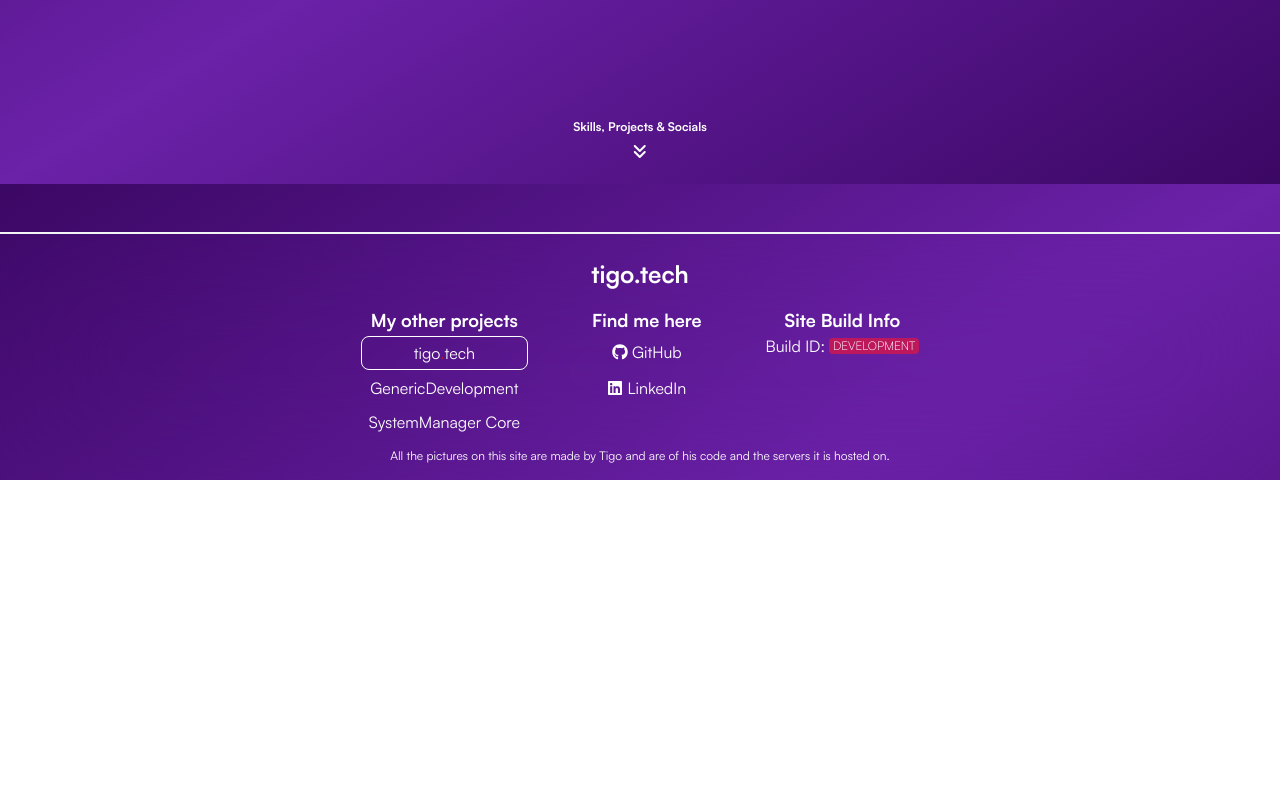
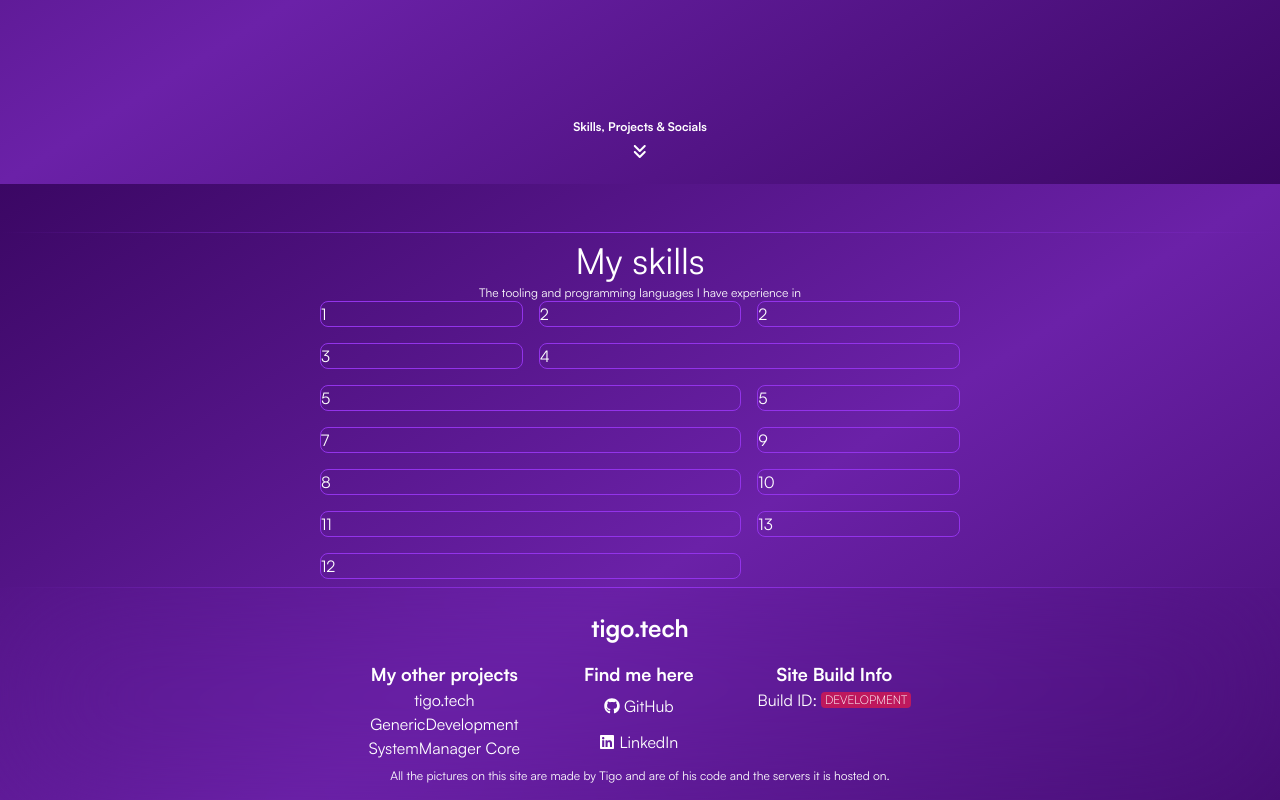
Before and after one commit to tigomiddelkoop/Portfolio, a Next.js app: page / in a window 1280 px wide. Shown: the part 616-1416 px from the top of the page. Before the commit the page ends 1096 px from the top, so only its background shows below. Built offline with nearby package versions, Linux system fonts and the light colour scheme.

Commit message:
Update font, and added new stuff tooo

```diff
--- a/app/components/button.tsx
+++ b/app/components/Button.tsx
@@ -1,4 +1,5 @@
 import styles from "./button.module.scss"
+import React from "react";
 
 interface Props {
     onClick?: any
@@ -9,7 +10,7 @@ interface Props {
 }
 
 
-export default function Button(props: Props) {
+export default function Button(props: Props): React.JSX.Element  {
 
     let type = styles.primary;
 
--- /dev/null
+++ b/app/components/Footer.tsx
@@ -0,0 +1,71 @@
+"use client"
+
+import Pill from "./Pill";
+import styles from "./footer.module.scss"
+import React, {useEffect, useState} from "react";
+import {FontAwesomeIcon} from "@fortawesome/react-fontawesome";
+import {faDiscord, faGithub, faLinkedin} from "@fortawesome/free-brands-svg-icons";
+import Separator from "@/app/components/Separator";
+
+export default function Footer(): React.JSX.Element  {
+
+    // This might not be the best option, I want to look for a better option.
+    const [buildId, setBuildId] = useState("DEVELOPMENT")
+    // useEffect(() => {
+    //     if (buildId == "") {
+    //         fetch("/api/buildid").then(response => response.json().then(data => setBuildId(data.buildId)))
+    //     }
+    // }, [buildId])
+
+    const footerLink = styles.link + " dark:hover:bg-pink-700 items-center"
+    const footerLinkActive = styles.link + " dark:hover:bg-pink-700 items-center border border-rounded border-white"
+
+    return <footer>
+        <Separator classNames={"mt-2"}/>
+        <div className={"backdrop-blur-3xl text-white align-bottom p-4 border-gray-100 items-center justify-center text-center dark:border-gray-500"}>
+            <h1 className={"text-2xl py-2 font-bold"}>tigo<span className={"text-700"}>.</span>tech</h1>
+
+            <div className={"flex flex-col lg:flex-row justify-center text-center"}>
+                <div className={styles.categoryContainer}>
+                    <p className={styles.categoryTitle}>My other projects</p>
+                    <a className={""} href={"https://tigo.tech"}>tigo.tech</a>
+                    <a className={""} href={"https://genericdevelopment.nl"}>GenericDevelopment</a>
+                    <a className={""} href={"https://systemmanager.io"}>SystemManager Core</a>
+                </div>
+
+                <div className={styles.categoryContainer}>
+                    <div>
+                        <p className={styles.categoryTitle}>Find me here</p>
+                    </div>
+                    <div className={styles.socialMediaCategory}>
+                        <a className={footerLink} rel={"noreferrer noopener _blank"}
+                           href={"https://github.com/tigomiddelkoop"}><FontAwesomeIcon width={16} className={"mr-1"}
+                                                                                       icon={faGithub}/> GitHub</a>
+
+                        <a className={footerLink} rel={"noreferrer noopener _blank"}
+                           href={"https://www.linkedin.com/in/tigo-middelkoop-92067a15b/"}><FontAwesomeIcon width={16}
+                                                                                                            className={"mr-1"}
+                                                                                                            icon={faLinkedin}/> LinkedIn</a>
+                    </div>
+                </div>
+
+                <div className={styles.categoryContainer}>
+                    {/*<div className={"mb-2"}>*/}
+                    {/*    <p className={styles.categoryTitle + ""}>Kubernetes info</p>*/}
+                    {/*</div>*/}
+                    <div>
+                        <p className={styles.categoryTitle}>Site Build Info</p>
+                        <div className={"flex items-center justify-center"}>
+                            <p className={"mr-1"}>Build ID:</p>
+                            <Pill className={""}>{buildId}</Pill>
+                        </div>
+                    </div>
+                </div>
+            </div>
+            <p className={"text-xs"}>
+                All the pictures on this site are made by Tigo and are of his code and the servers it is hosted
+                on.
+            </p>
+        </div>
+    </footer>
+}
--- /dev/null
+++ b/app/components/Separator.tsx
@@ -0,0 +1,8 @@
+import React from "react";
+export default function Separator(props: {classNames?: string}): React.JSX.Element {
+
+
+    return (
+        <div className={`${props.classNames} w-full h-px bg-gradient-to-r from-transparent via-purple-600 to-transparent dark:via-slate-600`}></div>
+    )
+}
--- a/app/components/footer.module.scss
+++ b/app/components/footer.module.scss
@@ -1,5 +1,5 @@
 .categoryContainer {
-  @apply py-2 px-8;
+  @apply py-2 px-8 flex flex-col;
 }
 
 .categoryTitle {
--- a/app/components/footer.tsx
+++ /dev/null
@@ -1,69 +0,0 @@
-"use client"
-
-import Pill from "./pill";
-import styles from "./footer.module.scss"
-import {useEffect, useState} from "react";
-import {FontAwesomeIcon} from "@fortawesome/react-fontawesome";
-import {faDiscord, faGithub, faLinkedin} from "@fortawesome/free-brands-svg-icons";
-
-export default function Footer() {
-
-    // This might not be the best option, I want to look for a better option.
-    const [buildId, setBuildId] = useState("DEVELOPMENT")
-    // useEffect(() => {
-    //     if (buildId == "") {
-    //         fetch("/api/buildid").then(response => response.json().then(data => setBuildId(data.buildId)))
-    //     }
-    // }, [buildId])
-
-    const footerLink = styles.link + " dark:hover:bg-pink-700 items-center"
-    const footerLinkActive = styles.link + " dark:hover:bg-pink-700 items-center border border-rounded border-white"
-
-    return <footer
-        className={"backdrop-blur-3xl text-white align-bottom p-4 border-t-2 border-gray-100 items-center justify-center text-center dark:bg-gray-800 dark:border-gray-500"}>
-        <h1 className={"text-2xl py-2 font-bold"}>tigo<span className={"text-700"}>.</span>tech</h1>
-
-        <div className={"flex flex-col lg:flex-row justify-center text-center"}>
-            <div className={styles.categoryContainer}>
-                <p className={styles.categoryTitle}>My other projects</p>
-                <a className={footerLinkActive} href={"https://tigo.tech"}>tigo<span className={"text-red-700"}>.</span>tech</a>
-                <a className={footerLink} href={"https://genericdevelopment.nl"}>GenericDevelopment</a>
-                <a className={footerLink} href={"https://systemmanager.io"}>SystemManager Core</a>
-            </div>
-
-            <div className={styles.categoryContainer}>
-                <div>
-                    <p className={styles.categoryTitle}>Find me here</p>
-                </div>
-                <div className={styles.socialMediaCategory}>
-                    <a className={footerLink} rel={"noreferrer noopener _blank"}
-                       href={"https://github.com/tigomiddelkoop"}><FontAwesomeIcon width={16} className={"mr-1"}
-                                                                                   icon={faGithub}/> GitHub</a>
-
-                    <a className={footerLink} rel={"noreferrer noopener _blank"}
-                       href={"https://www.linkedin.com/in/tigo-middelkoop-92067a15b/"}><FontAwesomeIcon width={16}
-                                                                                                        className={"mr-1"}
-                                                                                                        icon={faLinkedin}/> LinkedIn</a>
-                </div>
-            </div>
-
-            <div className={styles.categoryContainer}>
-                {/*<div className={"mb-2"}>*/}
-                {/*    <p className={styles.categoryTitle + ""}>Kubernetes info</p>*/}
-                {/*</div>*/}
-                <div>
-                    <p className={styles.categoryTitle}>Site Build Info</p>
-                    <div className={"flex items-center justify-center"}>
-                        <p className={"mr-1"}>Build ID:</p>
-                        <Pill className={""}>{buildId}</Pill>
-                    </div>
-                </div>
-            </div>
-        </div>
-        <p className={"text-xs"}>
-            All the pictures on this site are made by Tigo and are of his code and the servers it is hosted
-            on.
-        </p>
-    </footer>
-
-}
--- a/app/page.tsx
+++ b/app/page.tsx
@@ -1,9 +1,10 @@
-import Button from "./components/button";
+import Button from "./components/Button";
 import Image from "next/image";
 import {FontAwesomeIcon} from "@fortawesome/react-fontawesome";
 import {faGithub, faLinkedin} from "@fortawesome/free-brands-svg-icons";
 import {faAnglesDown} from "@fortawesome/free-solid-svg-icons";
 import React from "react";
+import Separator from "@/app/components/Separator";
 
 export default function Home() {
 
@@ -38,10 +39,8 @@ export default function Home() {
     return (
         <div
             className={"w-full flex flex-col items-center"}>
-
-            {/* Name part */}
             <div
-                className={"h-screen flex flex-col justify-center items-center dark:border-gray-600 mb-4 px-4 py-6 xl:px-12 xl:py-10 w-full xl:w-auto"}>
+                className={"h-screen flex flex-col justify-center items-center dark:border-gray-600 mb-4 px-4 py-6 xl:px-12 xl:py-10"}>
                 <div className="flex flex-row mb-3 justify-center items-center">
                     <Image
                         className={"rounded-full border-2 border-purple-900 dark:border-slate-900 shadow-lg xl:h-32 xl:w-32 h-24 w-24 mr-4"}
@@ -56,10 +55,11 @@ export default function Home() {
                         className={"bg-clip-text text-transparent bg-gradient-to-br from-white dark:to-slate-600 to-purple-600 text-center"}>
                         <h1
                             className="text-4xl md:text-6xl mb-1">
-                            <span className={"font-bold"}>Tigo</span>Middelkoop
+                            <span className={"font-black"}>Tigo</span>
+                            <span className={"font-light"}>Middelkoop</span>
                         </h1>
                         <h4
-                            className="text-1xl md:text-2xl font-normal">
+                            className="text-1xl md:text-2xl font-bold">
                             Cloud Engineer & Fullstack Developer
                         </h4>
                     </div>
@@ -67,7 +67,7 @@ export default function Home() {
 
                 {/*Job function and quick summary of languages*/}
                 <div
-                    className={"mb-2 p-0 h-auto text-wrap dark:text-slate-300 text-purple-300 text-center"}>
+                    className={"mb-2 p-0 h-auto text-wrap dark:text-slate-300 text-purple-300 font-black text-center"}>
                     <p>PHP, JavaScript/TypeScript, Rust, Kubernetes & Docker</p>
                     {/*<p>*/}
                     {/*    <span className={"font-bold"}>Languages: </span>*/}
@@ -103,28 +103,38 @@ export default function Home() {
                 <p className={"text-xs font-bold mb-2"}>Skills, Projects & Socials</p>
                 <FontAwesomeIcon height={16} icon={faAnglesDown}/>
             </div>
-            {/*Skills section*/}
-            {/*<div className={"space-y-2"}>*/}
-            {/*    <div className={"text-center space-y-1"}>*/}
-            {/*        <h1 className={"text-4xl"}>*/}
-            {/*            My skills*/}
-            {/*        </h1>*/}
-            {/*        <h5 className={"text-xs"}>*/}
-            {/*            The tooling and programming languages I have experience in*/}
-            {/*        </h5>*/}
-            {/*    </div>*/}
-            {/*    <div className={"flex  gap-2 flex-wrap justify-center"}>*/}
-            {/*{skills.map(card =>*/}
-            {/*    <SkillsCard*/}
-            {/*        key={card.name}*/}
-            {/*        name={card.name}*/}
-            {/*        subname={card.subname}*/}
-            {/*        image={card.image}*/}
-            {/*        entries={card.entries}*/}
-            {/*    />*/}
-            {/*)}*/}
-            {/*</div>*/}
-            {/*</div>*/}
+
+            <Separator classNames={"mb-2"}/>
+
+            <div className={"w-full flex flex-col items-center"}>
+                <div className={"text-center space-y-1"}>
+                    <h1 className={"text-4xl font-normal"}>
+                        My skills
+                    </h1>
+                    <h5 className={"text-xs"}>
+                        The tooling and programming languages I have experience in
+                    </h5>
+                </div>
+                <div className={"w-1/2 grid grid-flow-dense grid-cols-1 xl:grid-cols-3 gap-4"}>
+                    <div className={"border dark:border-slate-600 border-purple-600 rounded-lg col-span-1"}>1</div>
+                    <div className={"border dark:border-slate-600 border-purple-600 rounded-lg col-span-1"}>2</div>
+                    <div className={"border dark:border-slate-600 border-purple-600 rounded-lg col-span-1"}>2</div>
+
+                    <div className={"border dark:border-slate-600 border-purple-600 rounded-lg col-span-1"}>3</div>
+                    <div className={"border dark:border-slate-600 border-purple-600 rounded-lg col-span-2"}>4</div>
+                    <div className={"border dark:border-slate-600 border-purple-600 rounded-lg col-span-2"}>5</div>
+
+                    <div className={"border dark:border-slate-600 border-purple-600 rounded-lg col-span-1"}>5</div>
+                    <div className={"border dark:border-slate-600 border-purple-600 rounded-lg col-span-2"}>7</div>
+                    <div className={"border dark:border-slate-600 border-purple-600 rounded-lg col-span-2"}>8</div>
+
+                    <div className={"border dark:border-slate-600 border-purple-600 rounded-lg col-span-1"}>9</div>
+                    <div className={"border dark:border-slate-600 border-purple-600 rounded-lg col-span-1"}>10</div>
+                    <div className={"border dark:border-slate-600 border-purple-600 rounded-lg col-span-2"}>11</div>
+                    <div className={"border dark:border-slate-600 border-purple-600 rounded-lg col-span-2"}>12</div>
+                    <div className={"border dark:border-slate-600 border-purple-600 rounded-lg col-span-1"}>13</div>
+                </div>
+            </div>
         </div>
     )
 }
```
Also changed, not shown: app/components/Navbar.tsx (renamed from app/components/navbar.tsx, +12 -21 lines), app/layout.tsx (+8 -3 lines), app/components/Pill.tsx (renamed from app/components/pill.tsx), app/fonts/Satoshi-Black.woff2 (added).
